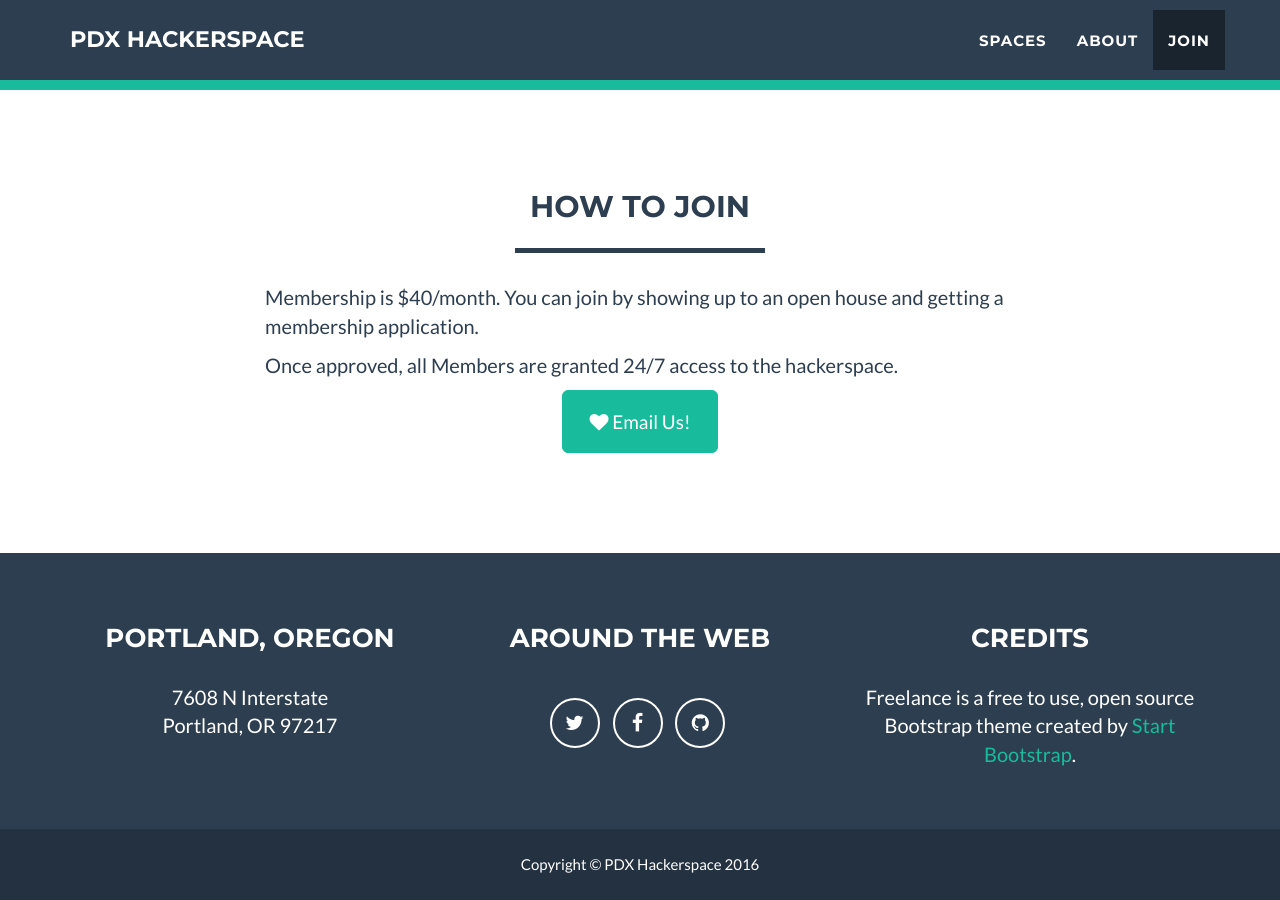
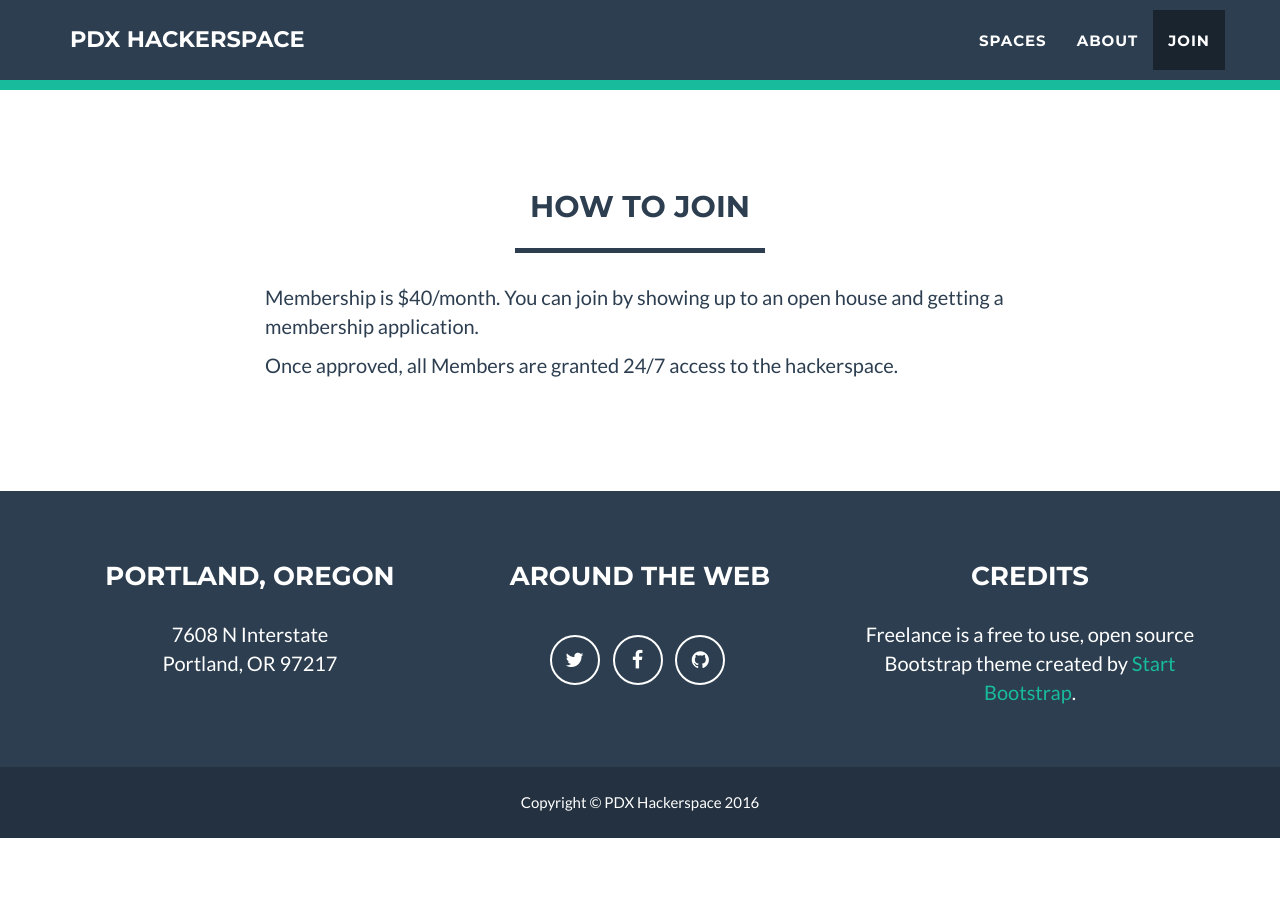
Before and after one commit to ctrlh/ctrlh.github.io, a Jekyll site: the page built from index.html, in a window 1280 px wide and 900 px high, scrolled down 2514 px. Built offline with Jekyll 4.4.1, drawn with Linux system fonts in a browser that asks for light colours; after the commit the page ends 3352 px from its top, so only the background shows below that.

Commit message:
Update Join

```diff
--- a/_includes/join.html
+++ b/_includes/join.html
@@ -12,9 +12,6 @@
                     <p>Membership is $40/month. You can join by showing up to an open house and getting a membership application.
                     <p>Once approved, all Members are granted 24/7 access to the hackerspace.</p>
                 <div class="col-lg-8 col-lg-offset-2 text-center">
-                    <a href="mailto:info@pdxhs.org" class="btn btn-success btn-lg">
-                        <i class="fa fa-heart"></i> Email Us!
-                    </a>
                 </div>
             </div>
             </div>
```
